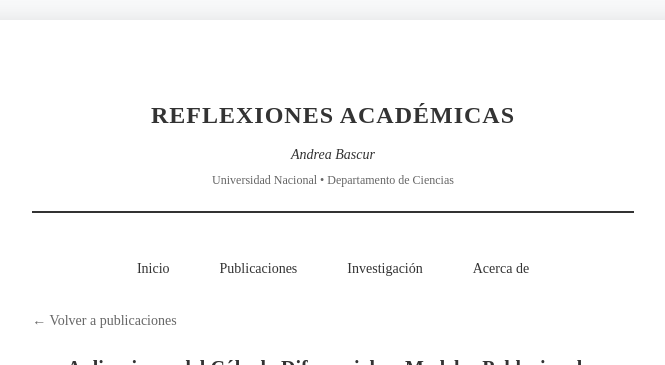
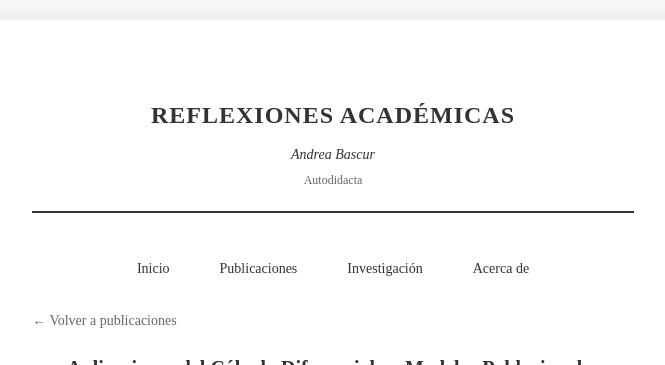
Before and after one commit to ambascur/ambascur.github.io, a Jekyll site: the page built from _posts/2025-08-04-calculo-diferencial.md, in a window 1280 px wide. Shown: the top 365 px of the page, without its empty margins (307-972 px from the left). Built offline with Jekyll 4.4.1, drawn with Linux system fonts in a browser that asks for light colours.

Commit message:
afiliados post

```diff
--- a/_layouts/post.html
+++ b/_layouts/post.html
@@ -349,7 +349,7 @@
             <div class="header">
                 <div class="blog-title">{{ site.title }}</div>
                 <div class="author-info">{{ site.author }}</div>
-                <div class="affiliation">Universidad Nacional • Departamento de Ciencias</div>
+                <div class="affiliation">Autodidacta</div>
             </div>
 
             <div class="nav-menu">
```
